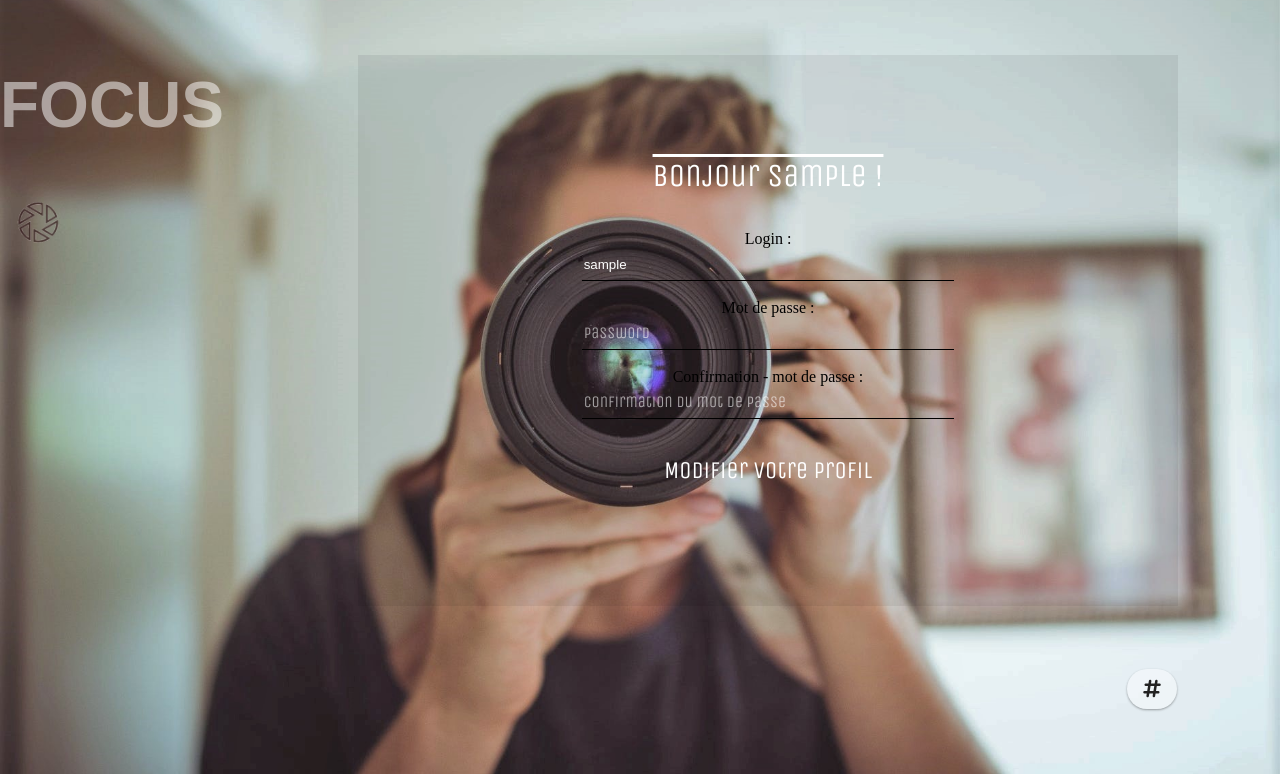
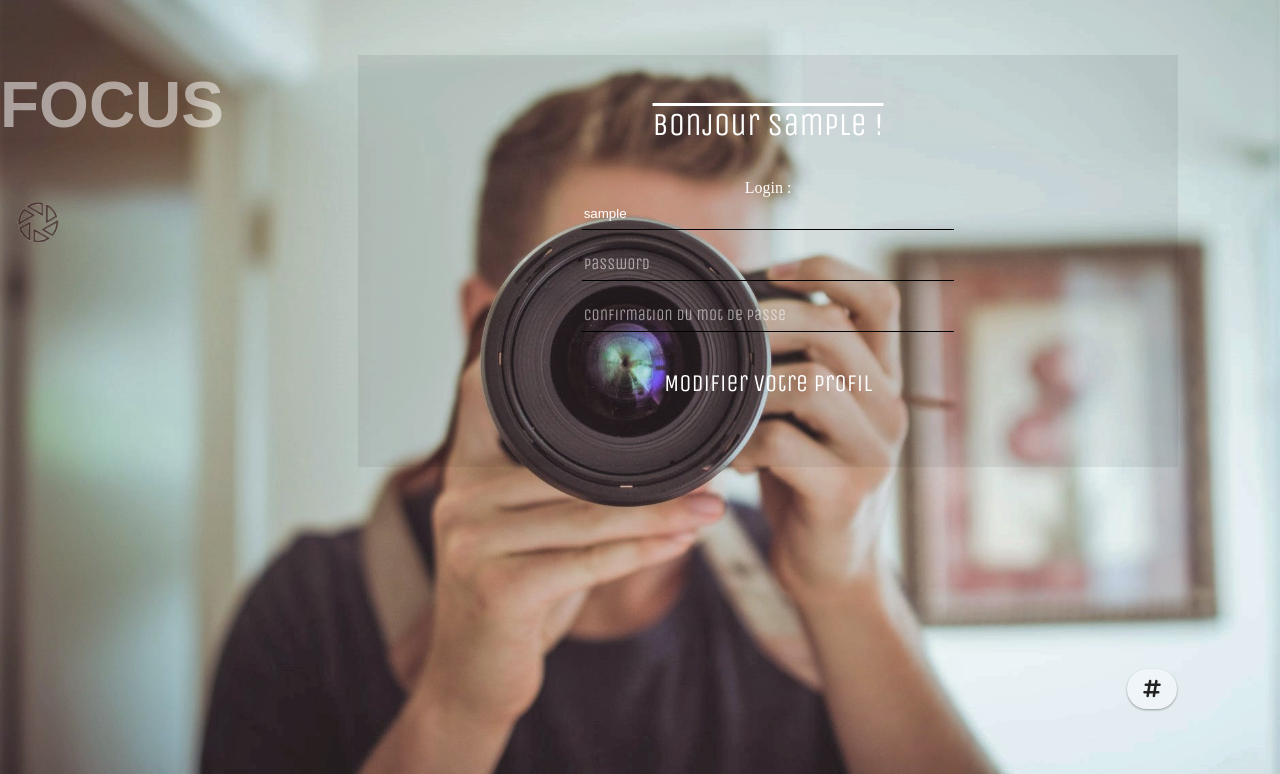
Before and after one commit to laurie-moulin/livre-or, a PHP site: page /profil.php in a window 1280 px wide. Shown: the part 26-800 px from the top of the page. Run offline with PHP 8.4, Linux system fonts and the light colour scheme; the visitor is signed in with stand-in values (Sample User, id 1); tables that the repository leaves empty or names only in its code hold one stand-in row (values such as "Sample post"); some libraries are stand-ins or nearby versions; some web fonts are replaced.

Commit message:
push final 27/11

```diff
--- a/commentaire.php
+++ b/commentaire.php
@@ -1,7 +1,7 @@
 <?php
 session_start();
 
-$bdd = new PDO('mysql:host=localhost;dbname=livreor', 'root', 'root');
+$bdd = new PDO('mysql:host=localhost;dbname=livreor', 'root', '');
 
 if(isset($_SESSION['id'])) {
     $requser = $bdd->prepare("SELECT * FROM utilisateurs WHERE login = ?");
@@ -16,6 +16,7 @@ if(isset($_SESSION['id'])) {
             $date = date("Y-m-d");
             $insertcomm = $bdd->prepare("INSERT INTO commentaires(commentaire, id_utilisateur, date) VALUES(?, ?, ?)");
             $insertcomm->execute(array($commentaire, $_SESSION['id'], $date));
+            header("location:livre-or.php");
 
         }
     }
--- a/connexion.php
+++ b/connexion.php
@@ -1,7 +1,7 @@
 <?php
 session_start();
 
-$bdd = new PDO('mysql:host=localhost;dbname=livreor', 'root', 'root');
+$bdd = new PDO('mysql:host=localhost;dbname=livreor', 'root', '');
 
 if(isset($_POST['formconnexion'])){
     $loginconnect = htmlspecialchars($_POST['login']);
--- a/inscription.php
+++ b/inscription.php
@@ -1,6 +1,6 @@
 <?php
 
-$bdd = new PDO('mysql:host=localhost;dbname=livreor', 'root', 'root');
+$bdd = new PDO('mysql:host=localhost;dbname=livreor', 'root', '');
 
 if(isset($_POST['forminscription'])){
     $login = htmlspecialchars($_POST['login']);
--- a/livre-or.php
+++ b/livre-or.php
@@ -48,7 +48,7 @@ if(isset($_SESSION['id'])){ ?>
 
 <?php
 
-$bdd = new PDO('mysql:host=localhost;dbname=livreor', 'root', 'root');
+$bdd = new PDO('mysql:host=localhost;dbname=livreor', 'root', '');
 
 
 $data = $bdd->prepare('SELECT commentaire, login as "utilisateur",date as "posté le jour/mois/année"  FROM commentaires INNER JOIN utilisateurs ON commentaires.id_utilisateur = utilisateurs.id ORDER BY date DESC');
--- a/profil.css
+++ b/profil.css
@@ -76,8 +76,8 @@ main{
     margin-left: auto;
     margin-right: auto;
     width: 80%;
-    padding-top: 10%;
-    padding-bottom: 10%;
+    padding-top: 5%;
+    padding-bottom: 5%;
     background-color: rgba(0, 0, 0, 0.068);
     animation: animation linear 1s;
     animation-iteration-count: 1;
@@ -117,6 +117,10 @@ main{
     border-bottom: 1px solid black;
 }
 
+.form_ label{
+  color: white;
+}
+
 input::placeholder {
     color: rgba(255, 255, 255, 0.582);
     font-size: 1.2em;
--- a/profil.php
+++ b/profil.php
@@ -2,7 +2,7 @@
 
 session_start();
 
-$bdd = new PDO('mysql:host=localhost;dbname=livreor', 'root', 'root');
+$bdd = new PDO('mysql:host=localhost;dbname=livreor', 'root', '');
 
 if(isset($_SESSION['id'])) {
   $requser = $bdd->prepare("SELECT * FROM utilisateurs WHERE id = ?");
@@ -107,10 +107,10 @@ if(isset($_SESSION['id'])) {
 <label>Login :</label><br>
 <input type="text" name="newlogin" placeholder="login"  value="<?php echo $user['login']; ?>" /><br><br>
 
-<label>Mot de passe :</label><br>
+
 <input type="password" name="newmdp1" placeholder="password" id="password" /><br>
 <br>
-<label>Confirmation - mot de passe :</label><br>
+
 <input type="password" name="newmdp2" placeholder="Confirmation du mot de passe" />
 <br><br><br>
 
```
